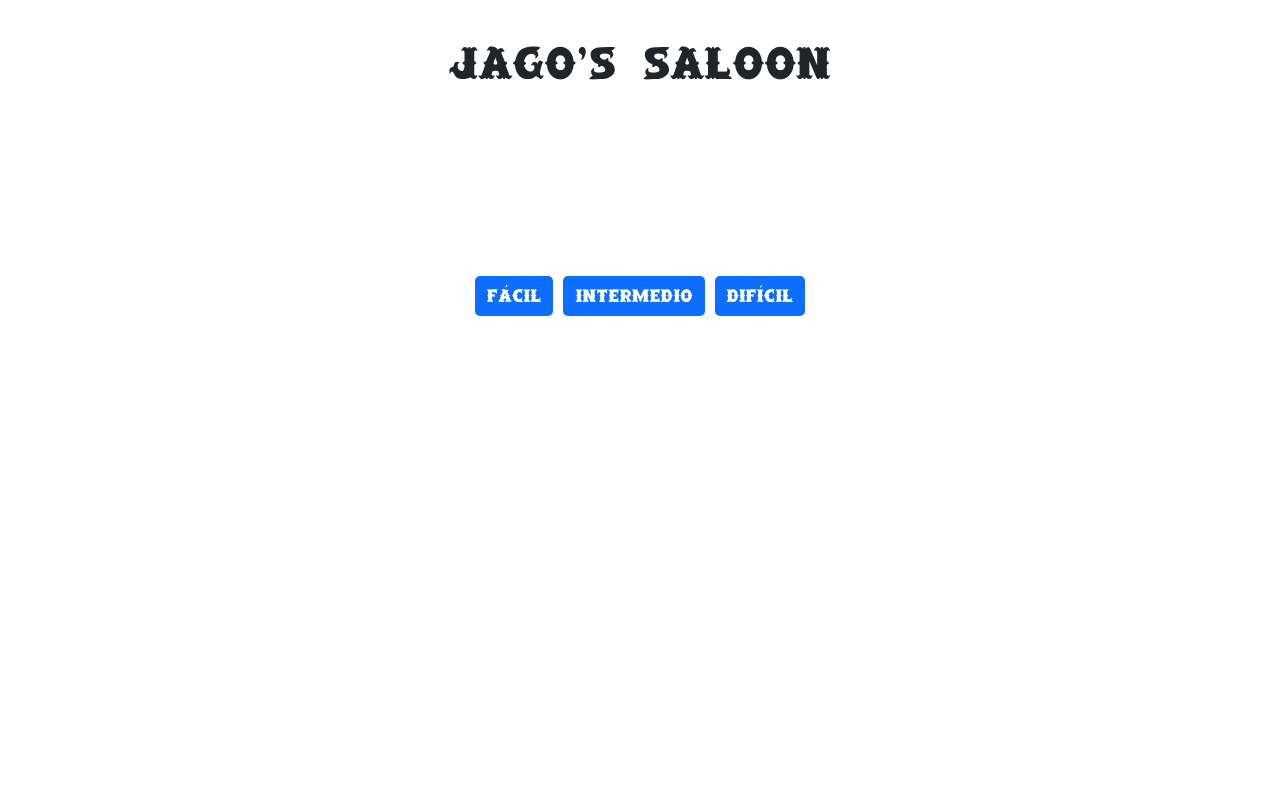
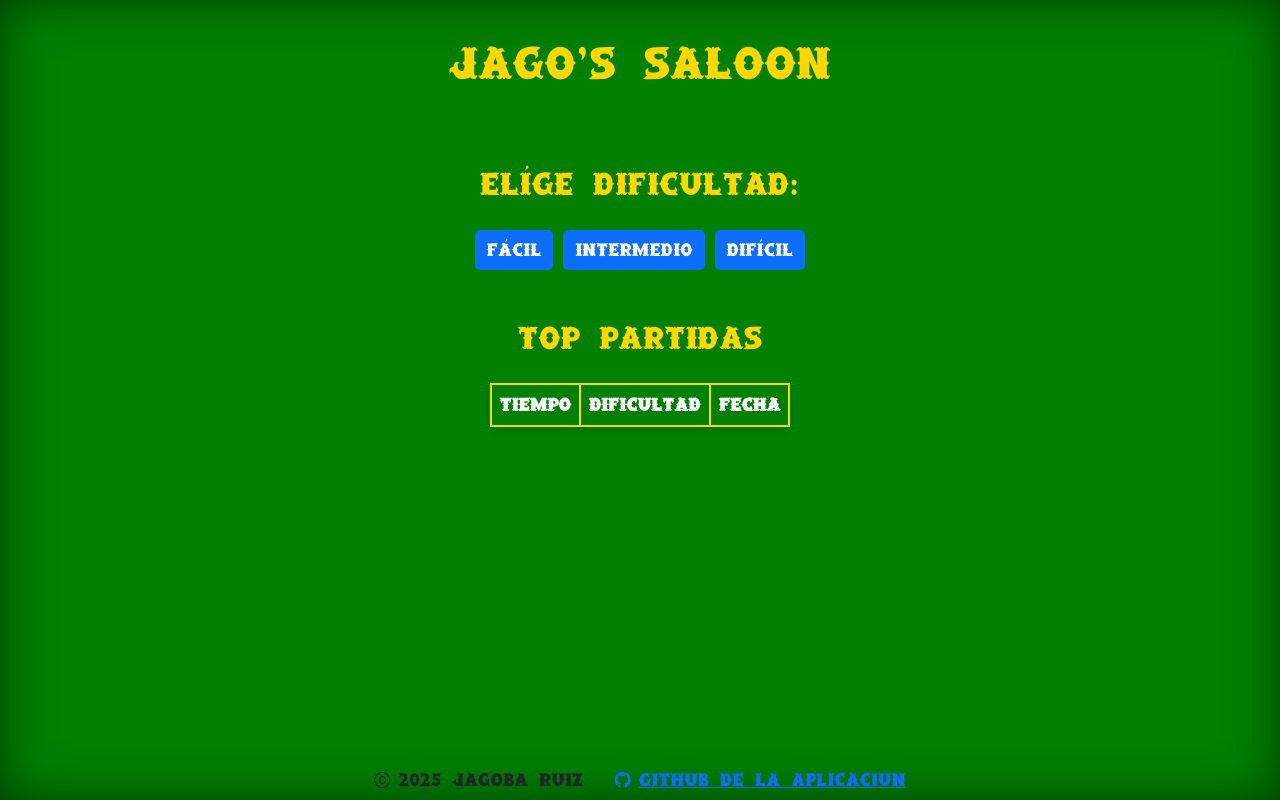
Before and after one commit to JagobaRuiz/JuegoMemoriaAngular, an Angular app: page /inicio in a window 1280 px wide. Built offline with nearby package versions, Linux system fonts and the light colour scheme.

Commit message:
Diseño y footer

```diff
--- a/angular.json
+++ b/angular.json
@@ -34,7 +34,8 @@
             ],
             "styles": [
               "src/styles.scss",
-              "node_modules/bootstrap/dist/css/bootstrap.min.css"
+              "node_modules/bootstrap/dist/css/bootstrap.min.css",
+              "node_modules/bootstrap-icons/font/bootstrap-icons.css"
             ],
             "scripts": [
               "node_modules/bootstrap/dist/js/bootstrap.min.js"
--- a/package.json
+++ b/package.json
@@ -19,6 +19,7 @@
     "@angular/platform-browser-dynamic": "^19.1.0",
     "@angular/router": "^19.1.0",
     "bootstrap": "^5.3.5",
+    "bootstrap-icons": "^1.11.3",
     "rxjs": "~7.8.0",
     "tslib": "^2.3.0",
     "zone.js": "~0.15.0"
--- a/src/components/carta/carta.component.html
+++ b/src/components/carta/carta.component.html
@@ -1,5 +1,5 @@
 <div class="carta" [@desaparecer]="estadoCarta" [ngClass]="{'girada': carta.estaGirada, 'oculto': carta.estaEmparejada }" (click)="girarCarta()">
-  <img *ngIf="carta.estaGirada || carta.estaEmparejada" [ngSrc]="carta.imagen" width="100" height="150" alt="">
+  <img class="foto-carta" *ngIf="carta.estaGirada || carta.estaEmparejada" [ngSrc]="carta.imagen" width="100" height="150" alt="">
   <img *ngIf="!carta.estaGirada" class="parte-trasera" [ngSrc]="'assets/cartas/parte_trasera.png'" alt="" width="100"
        height="150">
 </div>
--- a/src/components/inicio/inicio.component.html
+++ b/src/components/inicio/inicio.component.html
@@ -1,6 +1,8 @@
+<div class="contenedor-principal">
   <h1 class="h1">JAGO'S SALOON</h1>
 
-<div class="contenedor-botones-dificultad" *ngIf="!dificultadElegida">
+  <h3 *ngIf="!dificultadElegida && !hayPartidaEnJuego">Elêge dificultad:</h3>
+  <div class="contenedor-botones-dificultad" *ngIf="!dificultadElegida && !hayPartidaEnJuego">
     <div class="botones-dificultad">
       <button class="btn btn-primary" (click)="elegirDificultad('facil')">Fçcil</button>
       <button class="btn btn-primary" (click)="elegirDificultad('intermedio')">Intermedio</button>
@@ -8,16 +10,53 @@
     </div>
   </div>
 
+  <div class="tablero" [ngClass]="{'dificil': dificultadElegida === 'dificil'}">
+    <app-carta class="carta" *ngFor="let carta of cartas" [carta]="carta" (cartaGirada)="girarYcomprobarCarta(carta)"></app-carta>
 
-<app-carta *ngFor="let carta of cartas" [carta]="carta" (cartaGirada)="girarYcomprobarCarta(carta)"></app-carta>
+  </div>
 
-<div class="cronometro" *ngIf="dificultadElegida && !finPartida">
+  <div class="cronometro" *ngIf="hayPartidaEnJuego">
     <span class="reloj">⏳</span> Tiempo: {{ formatearTiempo(cronometro) }}
   </div>
 
   <div *ngIf="finPartida" class="fin-partida">
     <h2>¡ENHORABUENA, JUEGO COMPLETADO!</h2>
+    <h3>Tiempo: {{ formatearTiempo(cronometro) }}</h3>
     <div class="contenedor-boton-jugar-de-nuevo">
       <button class="btn btn-primary jugar-de-nuevo" (click)="jugarDeNuevo()"> Jugar otra vez</button>
     </div>
   </div>
+
+  <div class="container mt-4 justify-content-center" *ngIf="!hayPartidaEnJuego">
+    <div class="row g-4 row-cols-lg-1">
+      <div class="col-auto">
+        <h3>Top partidas</h3>
+        <table class="table table-striped">
+          <thead>
+          <tr>
+            <th scope="col">Tiempo</th>
+            <th scope="col">Dificultad</th>
+            <th scope="col">Fecha</th>
+          </tr>
+          </thead>
+          <tbody>
+          <tr *ngFor="let lineaHistorial of historial">
+            <td>{{ lineaHistorial.tiempo}}</td>
+            <td>{{ lineaHistorial.dificultad }}</td>
+            <td>{{ lineaHistorial.fecha | date:'dd/MM/yyyy' }}</td>
+          </tr>
+          </tbody>
+        </table>
+      </div>
+    </div>
+  </div>
+  <div class="mt-5 pt-5"></div>
+
+  <footer class="p-2 fixed-bottom">
+    <ul>
+      <li><a><i class="bi bi-c-circle"></i>2025 Jagoba Ruiz</a></li>
+      <li><a href="https://github.com/JagobaRuiz/ConversorDivisasAngular"><i class="bi bi-github"></i>GitHub de la aplicación </a></li>
+    </ul>
+  </footer>
+
+</div>
--- a/src/components/inicio/inicio.component.scss
+++ b/src/components/inicio/inicio.component.scss
@@ -40,14 +40,20 @@ button:hover {
   display: flex;
   justify-content: center;  /* Centra horizontalmente */
   align-items: center;       /* Centra verticalmente */
-  height: 50vh;             /* Ocupa toda la altura de la pantalla */
+  //height: 20vh;             /* Ocupa toda la altura de la pantalla */
 }
 
 
-.h1, h2 {
+.h1, h2, h3 {
   text-align: center;
   margin-top: 1em;
+  color: #FFD700;
 }
+
+.h1 {
+  margin-bottom: 2em;
+}
+
 
 .contenedor-boton-jugar-de-nuevo {
   width: 100%; /* Asegura que el contenedor ocupe toda la fila */
@@ -76,3 +82,151 @@ button:hover {
 .prueba {
   position: fixed;
 }
+
+h3 {
+  margin-bottom: 1em;
+}
+
+
+table {
+  border-collapse: collapse;
+  border: 1px solid #ddd;
+  width: 100%;
+  margin: 1em 0;
+  font-size: 1em;
+  background-color: rgba(0, 100, 0, 0.8) !important; /* Verde oscuro semi-transparente */
+  border-radius: 8px; /* Bordes redondeados */
+  padding: 10px;
+  color: white; /* Texto blanco para contraste */
+}
+th, td {
+  border: 1px solid #ddd;
+  padding: 8px;
+  text-align: center;
+}
+th {
+  background-color: #f4f4f4;
+  font-weight: bold;
+}
+
+th, td {
+  border-bottom: 2px solid #ffffff30; /* Líneas de separación semi-translúcidas */
+}
+
+
+@media (max-width: 768px) {
+  table {
+    font-size: 0.9em;
+  }
+}
+
+tr:hover {
+  background-color: #f9f9f9;
+}
+
+table {
+  box-shadow: 0 4px 6px rgba(0, 0, 0, 0.1);
+}
+
+//table, .table {
+//  font-family: 'Roboto', sans-serif !important;
+//}
+
+//.tablero {
+//  display: flex;
+//  flex-wrap: wrap; /* Permite que las cartas se organicen en filas */
+//  justify-content: center; /* Centra horizontalmente */
+//  align-items: center; /* Centra verticalmente */
+//  gap: 15px; /* Espaciado entre cartas */
+//}
+
+.tablero {
+  display: grid;
+  grid-template-columns: repeat(3, auto); /* 3 cartas por fila con tamaño automático */
+  gap: 15px; /* Espaciado entre cartas */
+  justify-content: center; /* Centrar las cartas en el tablero */
+  //width: fit-content; /* Hace que el tablero solo ocupe el espacio necesario */
+  margin: 0 auto; /* Centra el tablero dentro de la página */
+}
+
+.tablero.dificil {
+  display: grid;
+  grid-template-columns: repeat(6, auto); /* 4 cartas por fila */
+  gap: 10px; /* Menos espacio para encajar mejor */
+  justify-content: center;
+  width: fit-content;
+  margin: 0 auto;
+}
+
+.carta {
+  flex: 0 1 calc(33.33% - 10px); /* 3 cartas por fila, con ajuste de espacio */
+  max-width: 120px; /* Ajusta según el tamaño deseado */
+}
+
+.contenedor-principal {
+  background-color: #007f00;
+  box-shadow: inset 0 0 50px rgba(0, 0, 0, 0.5);
+  min-height: 100vh;
+  position: absolute;
+  top: 0;
+  left: 0;
+  width: 100%;
+  //height: 100%;
+}
+
+.container {
+  display: flex;
+  justify-content: center; /* Centra horizontalmente */
+  width: 100%; /* Asegura que ocupe todo el ancho disponible */
+}
+
+ul {
+  list-style-type: none;
+  padding: 0;
+  margin: 0;
+  display: flex;
+  justify-content: center;
+}
+
+li {
+  margin: 0 1em;
+}
+
+i {
+  margin-right: 0.5em;
+}
+
+///* 4 cartas por fila en pantallas grandes */
+//@media (min-width: 1024px) {
+//  .tablero {
+//    grid-template-columns: repeat(4, auto);
+//  }
+//}
+//
+///* 3 cartas por fila en pantallas medianas */
+//@media (max-width: 1023px) {
+//  .tablero {
+//    grid-template-columns: repeat(3, auto);
+//  }
+//}
+//
+///* 2 cartas por fila en pantallas pequeñas */
+//@media (max-width: 768px) {
+//  .tablero {
+//    grid-template-columns: repeat(3, auto);
+//  }
+//}
+//
+///* 1 carta por fila en móviles */
+//@media (max-width: 480px) {
+//  .tablero {
+//    grid-template-columns: repeat(3, auto);
+//  }
+//}
+//app-carta {
+//  display: flex;
+//  justify-content: center;
+//  align-items: center;
+//  width: 120px; /* Ajusta según el diseño */
+//  height: 180px;
+//}
--- a/src/components/inicio/inicio.component.ts
+++ b/src/components/inicio/inicio.component.ts
@@ -1,19 +1,22 @@
-import { Component } from '@angular/core';
+import {Component, OnInit} from '@angular/core';
 import {Carta} from '../../models/carta.model';
-import {NgForOf, NgIf} from '@angular/common';
+import {DatePipe, NgClass, NgForOf, NgIf} from '@angular/common';
 import {CartaComponent} from '../carta/carta.component';
+import {Historial} from '../../models/historial.model';
 
 @Component({
   selector: 'app-inicio',
   imports: [
     NgIf,
     CartaComponent,
-    NgForOf
+    NgForOf,
+    DatePipe,
+    NgClass
   ],
   templateUrl: './inicio.component.html',
   styleUrl: './inicio.component.scss'
 })
-export class InicioComponent {
+export class InicioComponent implements OnInit {
   nivelesDificultad = {
     facil: 3,
     intermedio: 6,
@@ -24,6 +27,7 @@ export class InicioComponent {
   cartas: Carta[] = [];
   palos = ['picas', 'corazones', 'diamantes', 'treboles'];
   valores = ['a', '2', '3', '4', '5', '6', '7', '8', '9', '10', 'j', 'q', 'k'];
+  hayPartidaEnJuego: boolean = false;
 
   cartasGiradas: Carta[] = [];
   estaComprobando = false;
@@ -32,6 +36,15 @@ export class InicioComponent {
   finPartida: boolean = false;
   cronometro: number = 0;
   idIntervalo: any;
+
+  historial: Historial[] = [];
+
+  ngOnInit(): void {
+    const historialGuardado = localStorage.getItem('historial');
+    if (historialGuardado) {
+      this.historial = JSON.parse(historialGuardado) as Historial[];
+    }
+  }
 
   elegirDificultad(nivel: string) {
     this.dificultadElegida = nivel;
@@ -77,6 +90,7 @@ export class InicioComponent {
   }
 
   empezarJuego() {
+    this.hayPartidaEnJuego = true;
     this.cronometro = 0;
     this.empezarCronometro();
   }
@@ -129,10 +143,37 @@ export class InicioComponent {
       setTimeout(() => { // pongo timeOut a 50 para que de tiempo a que desaparezca de pantalla la última pareja,
         //ya que al poner finPartida en true se muestra en pantalla el aviso de fin de partida y el botón de jugar de nuevo
         this.finPartida = true;
+        this.hayPartidaEnJuego = false;
         // this.pararCronometro();
       }, 600);
+      this.agregarAhistorial();
+    }
+  }
+
+  agregarAhistorial() {
+    let dificultad: string = '';
+    if (this.dificultadElegida === 'facil') {
+      dificultad = 'Fçcil';
+    }
+    if (this.dificultadElegida === 'intermedio') {
+      dificultad = 'Intermedio';
+    }
+    if (this.dificultadElegida === 'dificil') {
+      dificultad = 'Difêcil';
     }
 
+    let lineaHistorial: Historial = {
+      dificultad: dificultad,
+      tiempo: this.formatearTiempo(this.cronometro),
+      fecha: new Date(Date.now())
+    };
+
+    if (this.historial.length >= 10) {
+      this.historial.shift();
+    }
+
+    this.historial.push(lineaHistorial);
+    localStorage.setItem('historial', JSON.stringify(this.historial));
   }
 
   jugarDeNuevo() {
--- a/src/models/historial.model.ts
+++ b/src/models/historial.model.ts
@@ -1,4 +1,5 @@
 export interface Historial {
   tiempo: string,
   dificultad: string,
+  fecha: Date
 }
--- a/src/styles.scss
+++ b/src/styles.scss
@@ -1 +1,31 @@
 /* You can add global styles to this file, and also import other style files */
+
+
+.table-striped tbody tr:nth-of-type(odd) {
+  background-color: #008000 !important; /* Verde más claro en filas alternas */
+}
+
+:root {
+  --fondo-tabla: #006400; /* Verde tapete */
+  --texto-tabla: white;
+  --borde-tabla: #FFD700; /* Dorado */
+}
+
+.table {
+  background-color: var(--fondo-tabla) !important;
+  color: var(--texto-tabla) !important;
+  border: 2px solid var(--borde-tabla) !important;
+}
+
+.table th {
+  background-color: #008000 !important;
+  color: var(--texto-tabla) !important;
+  border: 2px solid var(--borde-tabla) !important;
+
+}
+.table td {
+  background-color: #008000 !important;
+  color: var(--texto-tabla) !important;
+  border: 2px solid var(--borde-tabla) !important;
+
+}
```
Also changed, not shown: src/components/carta/carta.component.scss (+32 -0 lines), 1 other file (tests, documents, lock files or other folders). Lines whose indentation alone changed are shown as unchanged.
